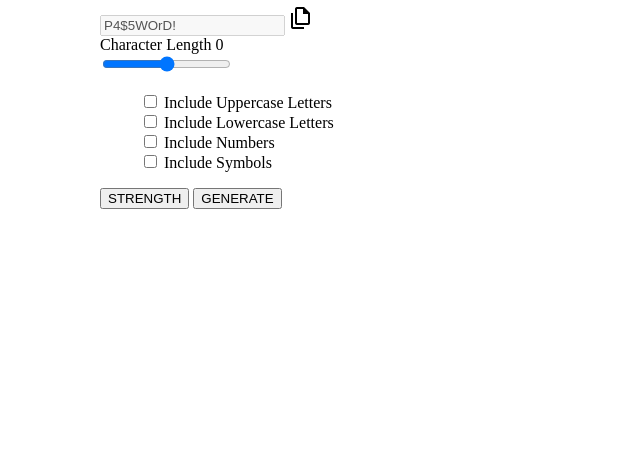
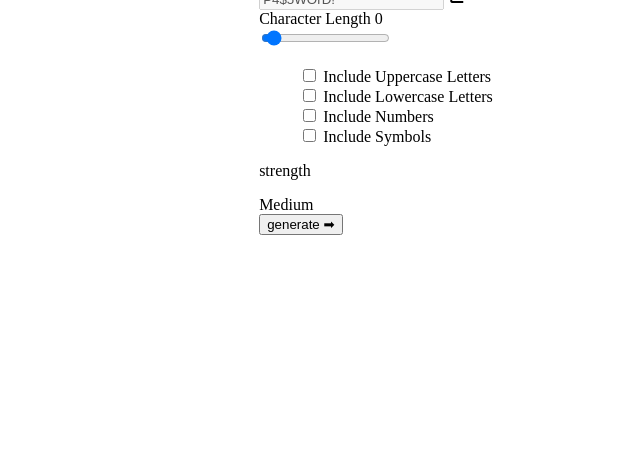
Before and after one commit to Chiiorrma/My-password-generator-_app, a plain HTML site: page index.html in a window 1280 px wide. Shown: the part 340-816 px from the top of the page, without its empty margins (240-880 px from the left). Drawn offline with nearby package versions, Linux system fonts and the light colour scheme.

Commit message:
Editing and updating the structure

```diff
--- a/index.html
+++ b/index.html
@@ -13,23 +13,27 @@
 </head>
 
 <body>
-  <div class="container">
+
   <div class="generator">
     <h1>Password Generator</h1>
+
     <div class="input-box">
       <input type="text" value="P4$5WOrD!" id="password" disabled>
       <span class="material-symbols-outlined">
         file_copy
       </span>
     </div>
+    <div class="content">
       <div class="indicator">
         <div class="range-details">
           <label class="title">Character Length</label> <span>0</span>
         </div>
-        <input type="range" min="0" max="30" step="1" id="">
+        <input type="range" min="0" max="25" step="1" value="1" id="length-range">
       </div>
-      <div>
-        <ul>
+
+
+      <div class="check">
+        <ul class="elements">
           <li class="element">
             <input type="checkbox" id="uppercase"> <label for="uppercase">Include Uppercase Letters</label>
           </li>
@@ -44,12 +48,25 @@
           </li>
         </ul>
       </div>
-      <div class="btns">
-        <button class="strength-btn">STRENGTH</button>
-        <button class="generate-btn">GENERATE </button>
+      <div class="strength-detail">
+        <p class="strength">strength</p>
+        <div class="bar">
+          <span class="medium">Medium</span>
+          <div class="scale" data-value="3">
+            <span class="scale-bar"></span>
+            <span class="scale-bar"></span>
+            <span class="scale-bar"></span>
+            <span class="scale-bar"></span>
           </div>
         </div>
       </div>
+
+      <button class="generate-btn">generate ➡</button>
+    </div>
+
+    <script src="main.js"></script>
+  </div>
+
 </body>
 
 </html>
```
Lines whose indentation alone changed are shown as unchanged.
